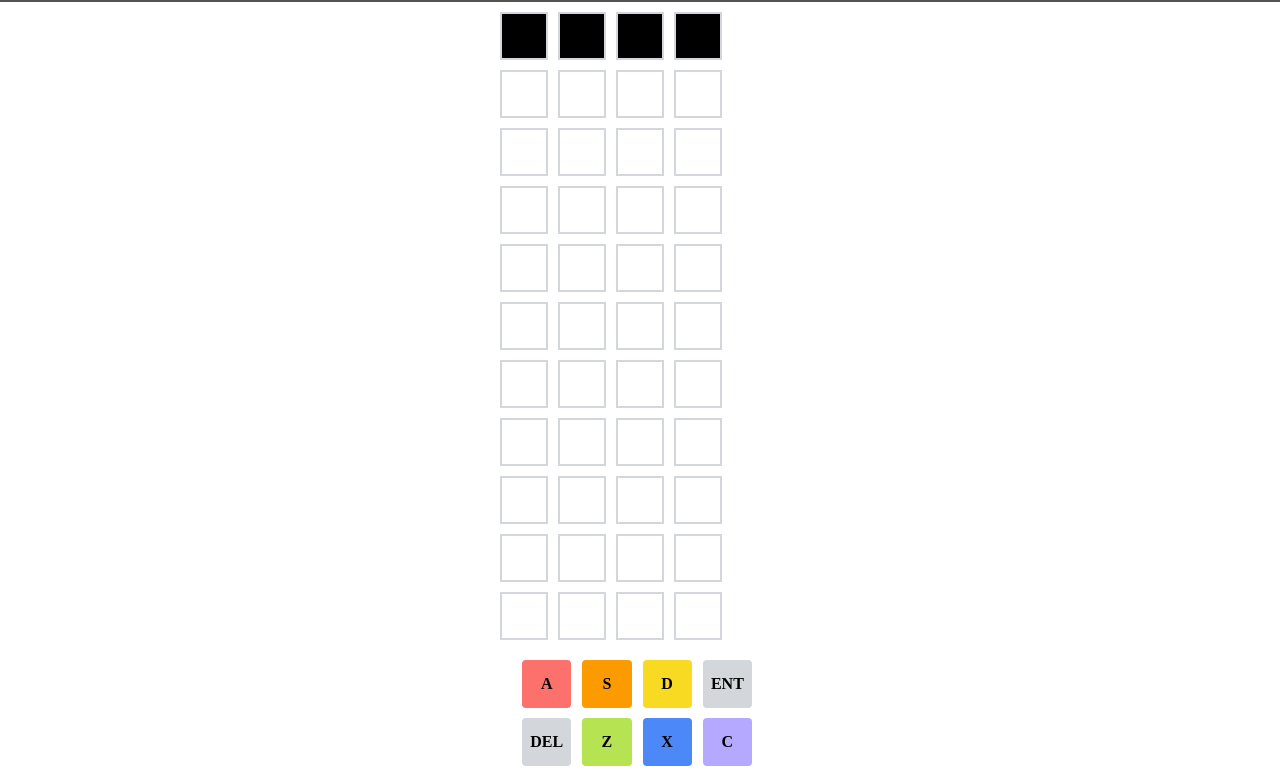
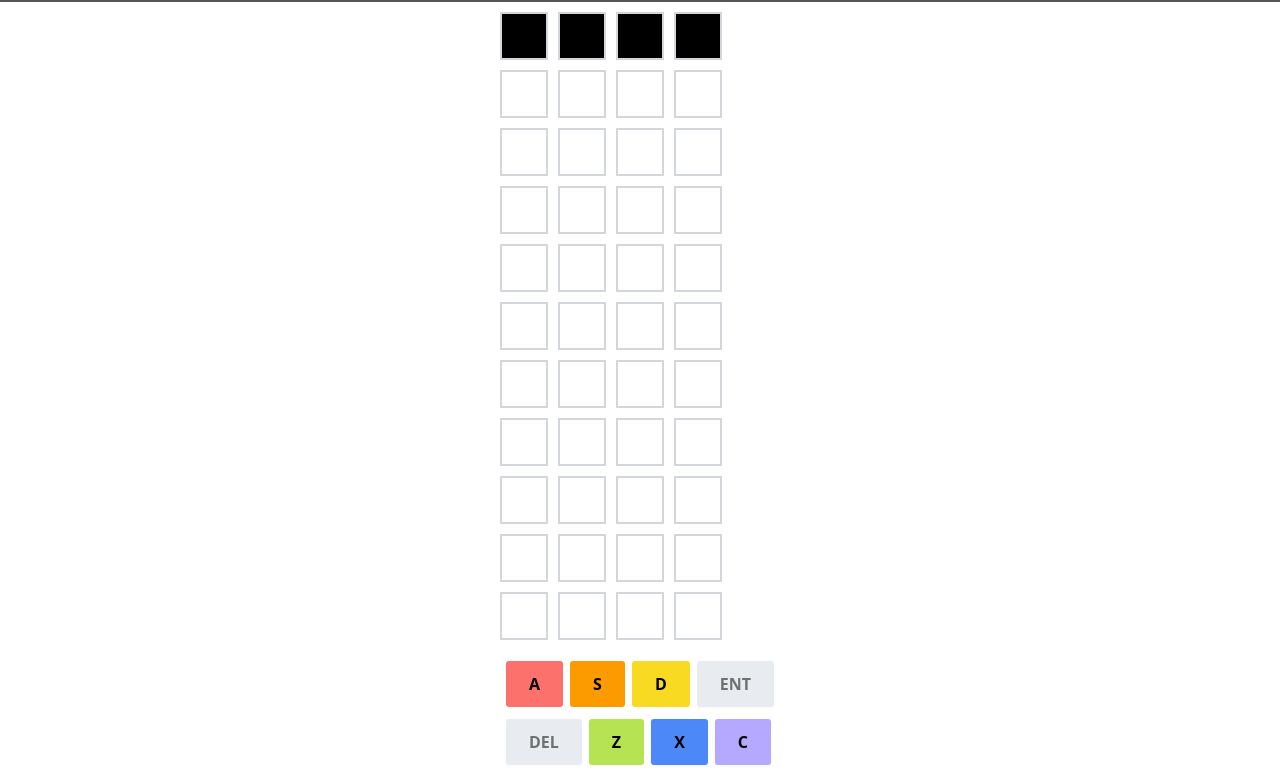
Before and after one commit to LeviGreen/master-mind, a React app: page / in a window 1280 px wide. Shown: the part 83-859 px from the top of the page. Built offline with nearby package versions, Linux system fonts and the light colour scheme.

Commit message:
add css to buttons to make them a bit more user friendly

```diff
--- a/src/components/ColorKeyboard/index.css
+++ b/src/components/ColorKeyboard/index.css
@@ -12,22 +12,53 @@
 }
 
 .keyboard-button {
-  font-family: "franklin";
+  align-items: center;
+  background-clip: padding-box;
+  background-color: #fa6400;
+  border: 1px solid transparent;
+  border-radius: 4px;
+  box-shadow: rgba(0, 0, 0, 0.02) 0 1px 3px 0;
+  box-sizing: border-box;
+  color: #000000;
+  cursor: pointer;
+  display: inline-flex;
+  font-family: system-ui,-apple-system,system-ui,"Helvetica Neue",Helvetica,Arial,sans-serif;
   font-size: 1em;
   font-weight: bold;
-  border: 0;
-  padding: 10px;
-  margin: 0 6px 0 0;
-  min-width: 48px;
-  max-width: 100px;
-  height: 48px;
-  border-radius: 4px;
-  cursor: pointer;
+  justify-content: center;
+  line-height: 1.25;
+  margin: 0;
+  min-height: 3rem;
+  padding: calc(.875rem - 1px) calc(1.5rem - 1px);
+  position: relative;
+  text-decoration: none;
+  transition: all 250ms;
   user-select: none;
-  color: #000000;
-  flex: 1;
-  display: flex;
-  justify-content: center;
-  align-items: center;
+  -webkit-user-select: none;
+  touch-action: manipulation;
+  vertical-align: baseline;
+  width: auto;
   text-transform: uppercase;
 }
+
+.keyboard-button:hover,
+.keyboard-button:focus {
+  box-shadow: rgba(0, 0, 0, 0.1) 0 4px 12px;
+}
+
+.keyboard-button:hover {
+  transform: translateY(-1px);
+}
+
+.keyboard-button:active {
+  filter: brightness(75%);
+  box-shadow: rgba(0, 0, 0, .06) 0 2px 4px;
+  transform: translateY(0);
+}
+
+.keyboard-button:disabled {
+  filter: brightness(110%);
+  color: #666666;
+  box-shadow: rgba(0, 0, 0, 0.02) 0 1px 3px 0;
+  transform: translateY(0px);
+}
--- a/src/components/ColorKeyboard/keyboardButton.js
+++ b/src/components/ColorKeyboard/keyboardButton.js
@@ -1,5 +1,5 @@
+import React from "react";
 import "./index.css";
-import React from "react";
 
 function KeyboardButton({ onClick, color, text, disabled }) {
   return (
```
Lines whose indentation alone changed are shown as unchanged.
